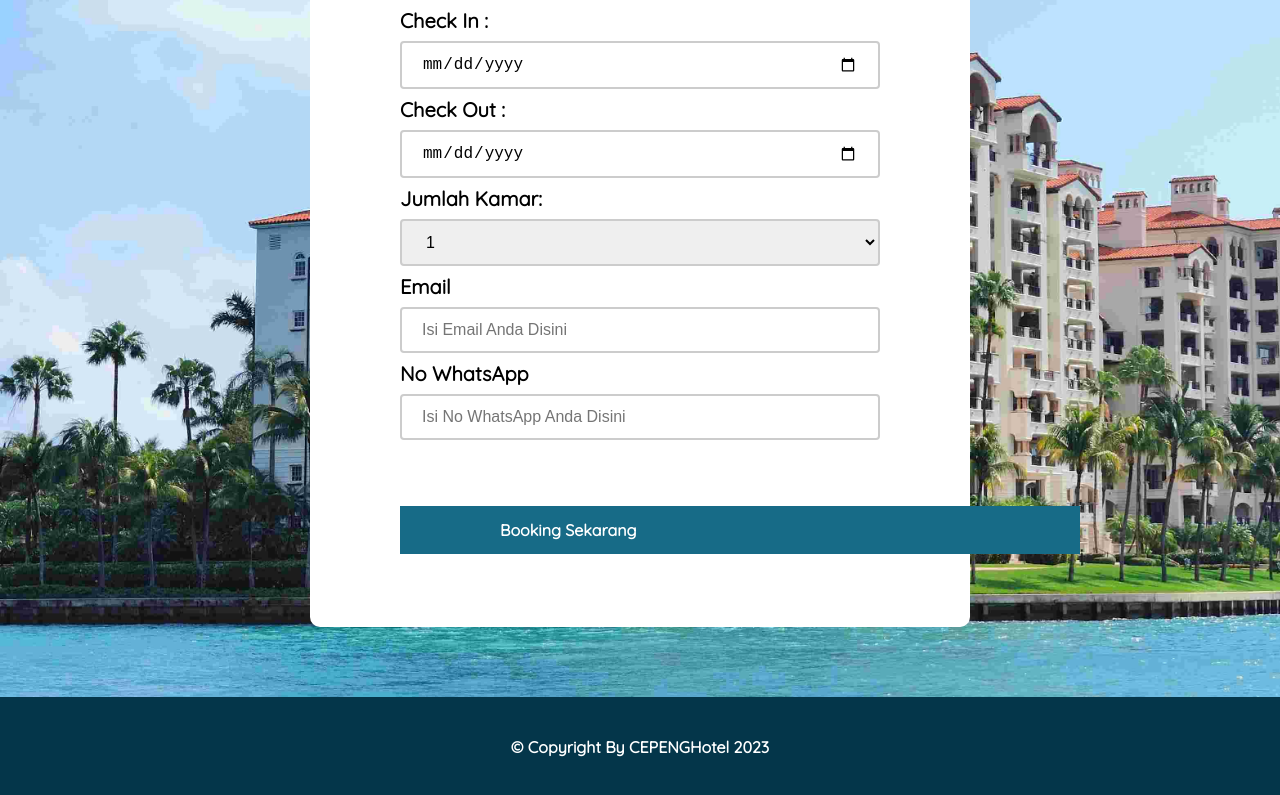
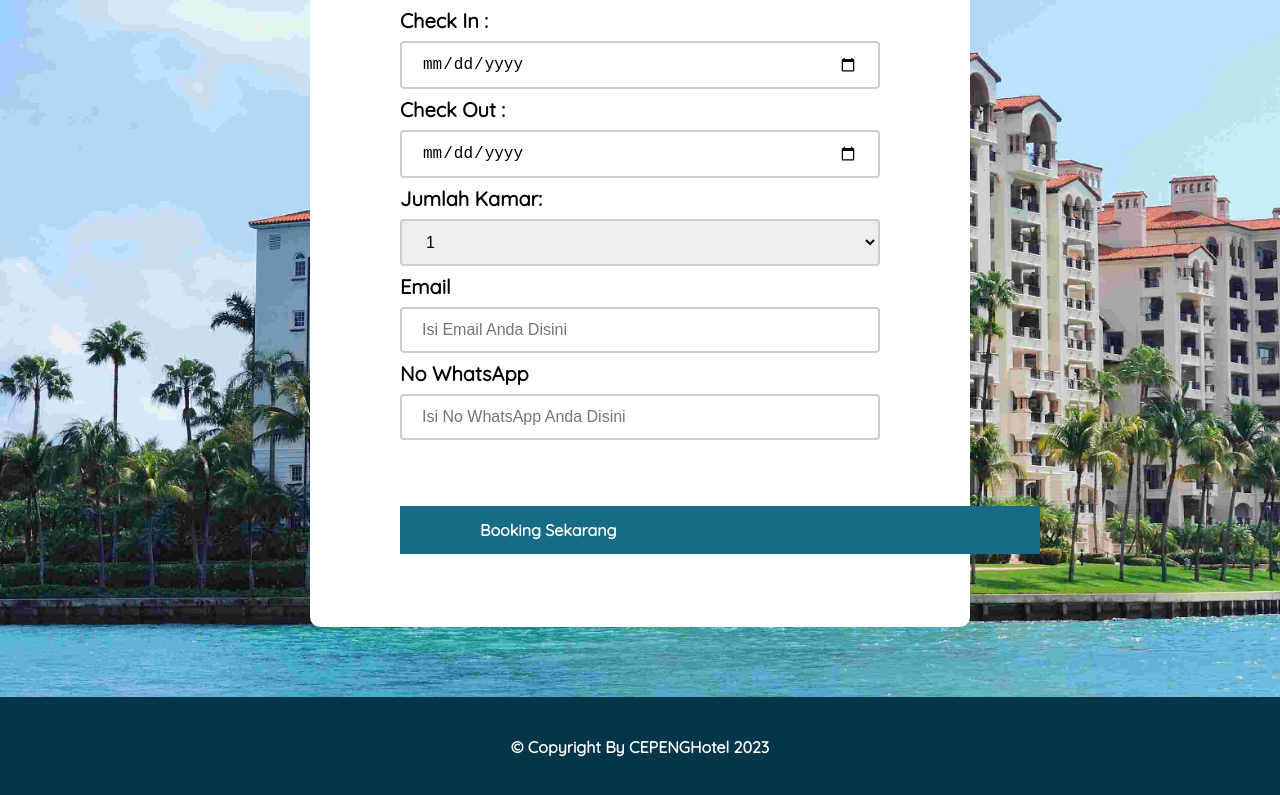
Before and after one commit to Nevets9/uas-pemweb1, a plain HTML site: page booking.html in a window 1280 px wide. Shown: the part 283-1078 px from the top of the page. Drawn offline with Linux system fonts and the light colour scheme.

Commit message:
Update booking.css

```diff
--- a/booking.css
+++ b/booking.css
@@ -103,8 +103,8 @@ main .form-wrapper a {
     text-decoration:none;
     background-color:#176B87 ;
     color: white;
-    padding: 14px 100px;
-    margin: 8px 0;
+    padding: 14px 80px;
+    margin: 8px auto;
     border: none;
     width: 100%;
     font-size: 16px;
```
